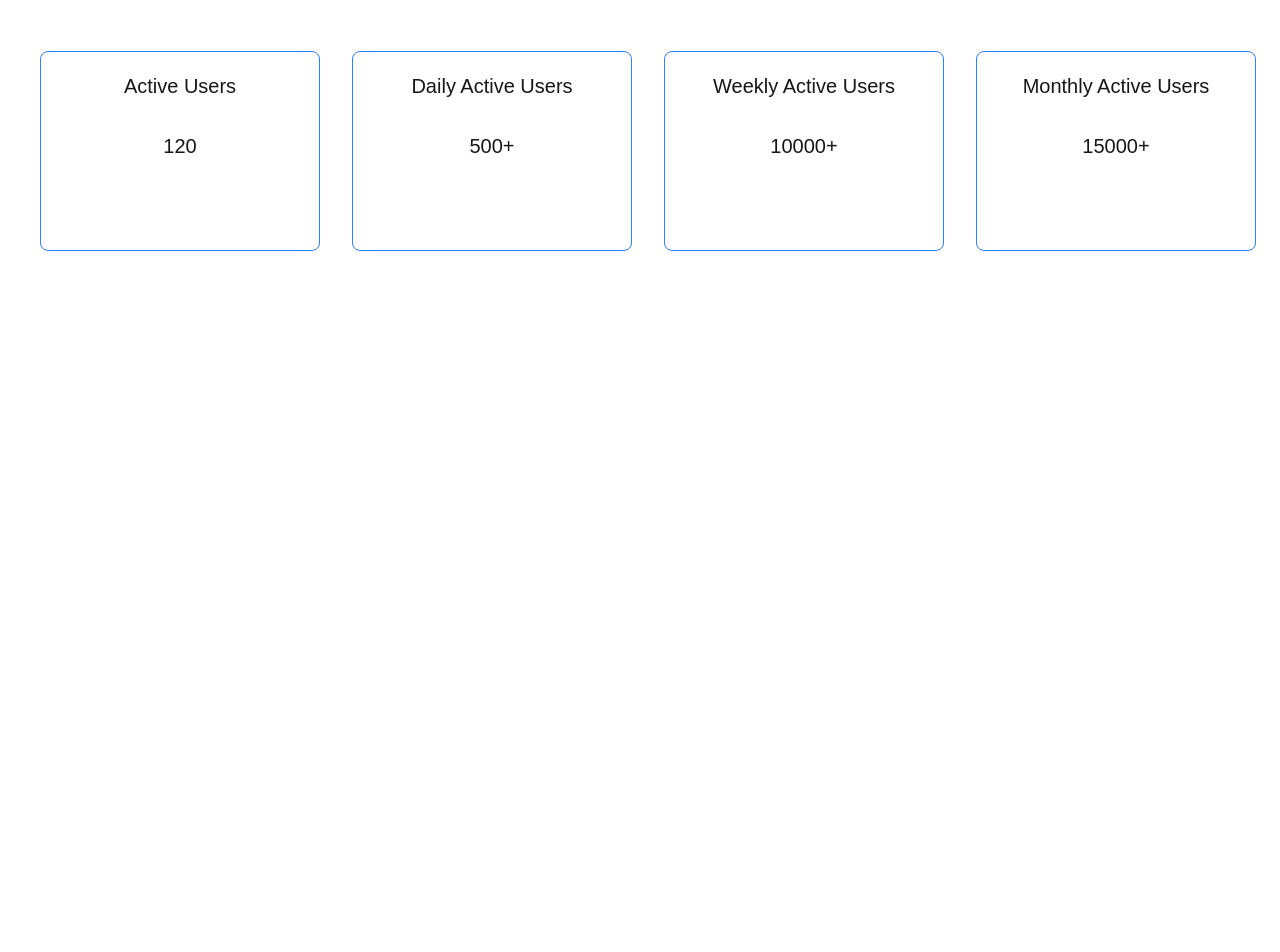
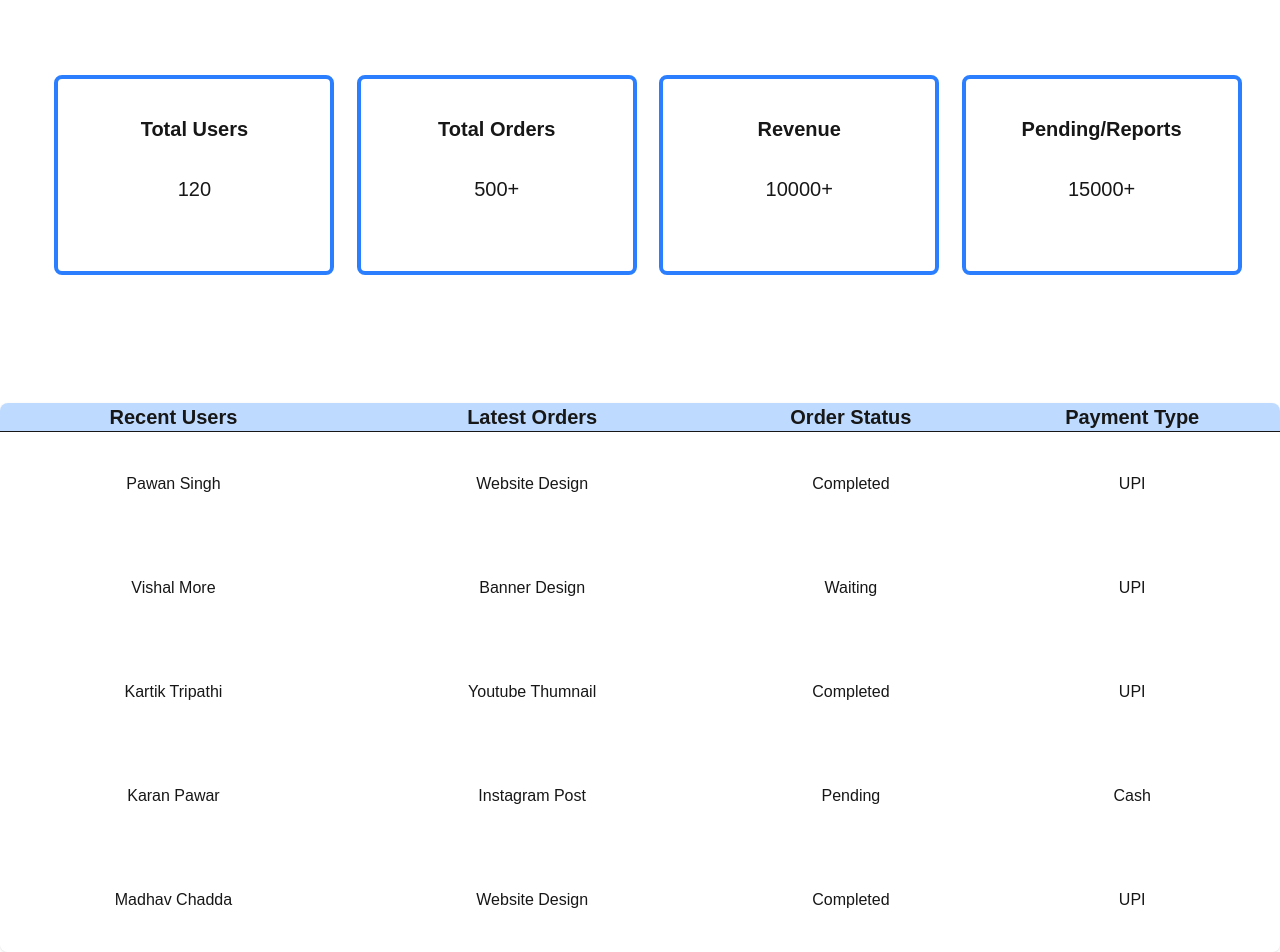
Before and after one commit to keshavgit23/Demo-Next-App, a Next.js app: page /admin in a window 1280 px wide. Shown: the part 115-1067 px from the top of the page. Before the commit the page ends 800 px from the top, so only its background shows below. Built offline with nearby package versions, Linux system fonts and the light colour scheme.

Commit message:
Refine Admin table's UI, added hover effect to rows

```diff
--- a/app/admin/page.tsx
+++ b/app/admin/page.tsx
@@ -6,30 +6,75 @@ export default function AdminPage() {
 
         <div>
             <div>
-                <nav className="border border-blue-700 w-full">
+                <nav className="border border-blue-700 w-full ">
                     <h1 className="font-bold text-xl p-2">Admin Page</h1>
                 </nav>
             </div>
-            <div className="flex justify-evenly relative right-8">
-                <div className="border border-blue-500 w-70 h-50 flex justify-center relative top-30 left-10 rounded-lg">
-                    <h1 className="text-xl font-medium mt-5">Active Users</h1>
+            <div className="flex justify-evenly relative right-8 rounded-3xl group p-6">
+                <div className="border-4 border-blue-500 w-70 h-50 flex justify-center relative top-30 left-10 rounded-lg  bg-white p-4 hover:bg-blue-100 tansition">
+                    <h1 className="text-xl font-semibold mt-5">Total Users</h1>
                     <p className="mt-20 absolute text-xl">120</p>
                 </div>
 
-                <div className="border border-blue-500 w-70 h-50 flex justify-center relative top-30 left-10 rounded-lg">
-                    <h1 className="text-xl font-medium mt-5">Daily Active Users</h1>
+                <div className="border-4 border-blue-500 w-70 h-50 flex justify-center relative top-30 left-10 rounded-lg p-4 bg-white hover:bg-blue-100 tansition">
+                    <h1 className="text-xl font-semibold mt-5">Total Orders</h1>
                     <p className="mt-20 absolute text-xl">500+</p>
                 </div>
-                <div className="border border-blue-500 w-70 h-50 flex justify-center relative top-30 left-10 rounded-lg">
-                    <h1 className="text-xl font-medium mt-5">Weekly Active Users</h1>
+                <div className="border-4 border-blue-500 w-70 h-50 flex justify-center relative top-30 left-10 rounded-lg p-4 bg-white hover:bg-blue-100 tansition">
+                    <h1 className="text-xl font-semibold mt-5">Revenue</h1>
                     <p className="mt-20 absolute text-xl">10000+</p>
                 </div>
-                <div className="border border-blue-500 w-70 h-50 flex justify-center relative top-30 left-10 rounded-lg">
-                    <h1 className="text-xl font-medium mt-5">Monthly Active Users</h1>
+                <div className="border-4 border-blue-500 w-70 h-50 flex justify-center relative top-30 left-10 rounded-lg p-4 bg-white hover:bg-blue-100 tansition">
+                    <h1 className="text-xl font-semibold mt-5">Pending/Reports</h1>
                     <p className="mt-20 absolute text-xl">15000+</p>
                 </div>
 
             </div>
+
+            <div className="flex justify-center relative top-50 mt-6 overflow-y-auto bg-white rounded-lg shadow">
+                <table className="w-full border-collapse">
+                    <thead className="bg-blue-200 rounded-lg">
+                        <tr>
+                            <th className="text-xl font-semibold text-black-600 border-b">Recent Users</th>
+                            <th className="text-xl font-semibold text-black-500 border-b">Latest Orders</th>
+                            <th className="text-xl font-semibold text-black-500 border-b">Order Status</th>
+                            <th className="text-xl font-semibold text-black-500 border-b">Payment Type</th>
+                        </tr>
+                    </thead>
+                    <tbody>
+                        <tr className="bg-white hover:bg-sky-50">
+                            <td className="px-5 py-10 text-center">Pawan Singh</td>
+                            <td className="px-5 py-10 text-center">Website Design</td>
+                            <td className="px-5 py-10 text-center">Completed</td>
+                            <td className="px-5 py-10 text-center">UPI</td>
+                        </tr>
+                        <tr className="bg-white hover:bg-sky-50">
+                            <td className="px-5 py-10 text-center">Vishal More</td>
+                            <td className="px-5 py-10 text-center">Banner Design</td>
+                            <td className="px-5 py-10 text-center">Waiting</td>
+                            <td className="px-5 py-10 text-center">UPI</td>
+                        </tr>
+                        <tr className="bg-white hover:bg-sky-50">
+                            <td className="px-5 py-10 text-center">Kartik Tripathi</td>
+                            <td className="px-5 py-10 text-center">Youtube Thumnail</td>
+                            <td className="px-5 py-10 text-center">Completed</td>
+                            <td className="px-5 py-10 text-center">UPI</td>
+                        </tr>
+                        <tr className="bg-white hover:bg-sky-50" >
+                            <td className="px-5 py-10 text-center">Karan Pawar</td>
+                            <td className="px-5 py-10 text-center">Instagram Post</td>
+                            <td className="px-5 py-10 text-center">Pending</td>
+                            <td className="px-5 py-10 text-center">Cash</td>
+                        </tr>
+                        <tr className="bg-white hover:bg-sky-50">
+                            <td className="px-5 py-10 text-center">Madhav Chadda</td>
+                            <td className="px-5 py-10 text-center">Website Design</td>
+                            <td className="px-5 py-10 text-center">Completed</td>
+                            <td className="px-5 py-10 text-center">UPI</td>
+                        </tr>
+                    </tbody>
+                </table>
+            </div>
         </div>
     );
 }
```
